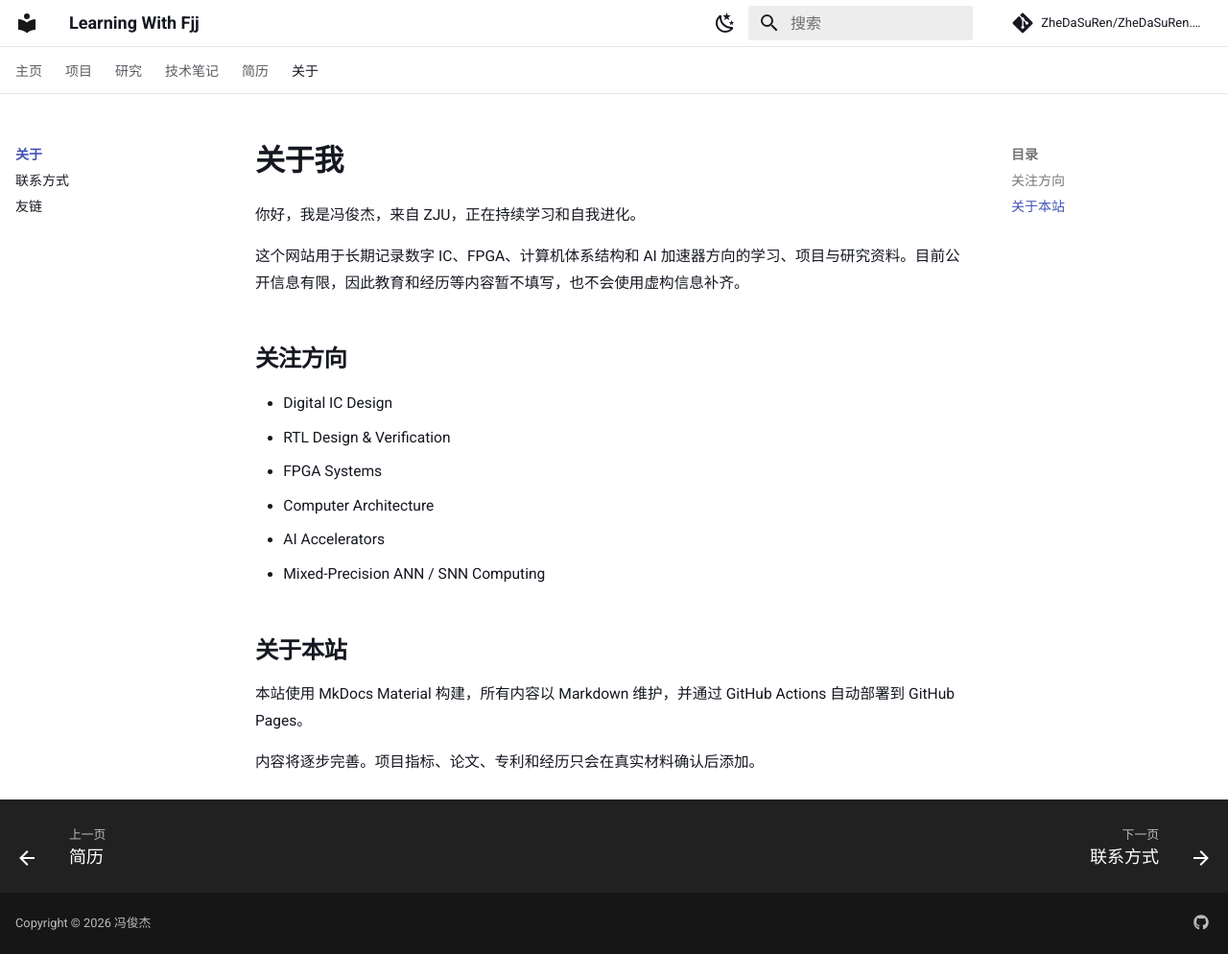
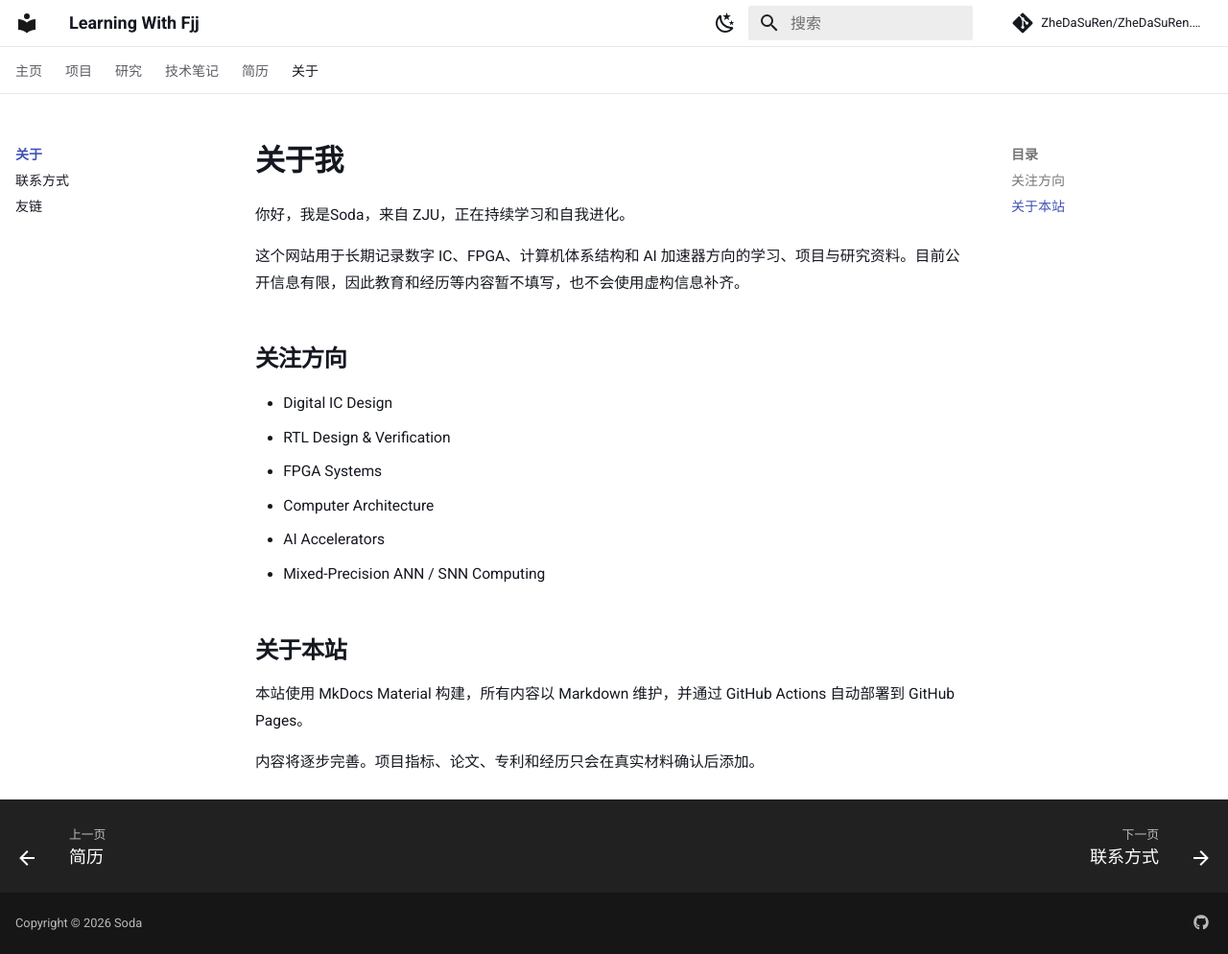
Before and after one commit to ZheDaSuRen/ZheDaSuRen.github.io, an MkDocs documentation site: the page built from docs/about/index.md, in a window 1280 px wide and 994 px high. Shown: the whole window at 96% size. Built offline with MkDocs 1.6.1 and Material for MkDocs 9.7.7, drawn with Linux system fonts in a browser that asks for light colours; a script that is not in the unit is left out; comment, search, counter and statistics services are not loaded.

Commit message:
删掉名字

```diff
--- a/docs/about/index.md
+++ b/docs/about/index.md
@@ -1,11 +1,11 @@
 ---
 title: 关于我
-description: 关于冯俊杰和这个技术网站
+description: 关于Soda和这个技术网站
 ---
 
 # 关于我
 
-你好，我是冯俊杰，来自 ZJU，正在持续学习和自我进化。
+你好，我是Soda，来自 ZJU，正在持续学习和自我进化。
 
 这个网站用于长期记录数字 IC、FPGA、计算机体系结构和 AI 加速器方向的学习、项目与研究资料。目前公开信息有限，因此教育和经历等内容暂不填写，也不会使用虚构信息补齐。
 
--- a/mkdocs.yml
+++ b/mkdocs.yml
@@ -1,11 +1,11 @@
 site_name: Learning With Fjj
-site_description: 冯俊杰的数字 IC、FPGA、计算机体系结构与 AI 加速器技术主页和知识库
-site_author: 冯俊杰
+site_description: Soda的数字 IC、FPGA、计算机体系结构与 AI 加速器技术主页和知识库
+site_author: Soda
 site_url: https://zhedasuren.github.io/
 repo_url: https://github.com/ZheDaSuRen/ZheDaSuRen.github.io
 repo_name: ZheDaSuRen/ZheDaSuRen.github.io
 edit_uri: ""
-copyright: Copyright &copy; 2026 冯俊杰
+copyright: Copyright &copy; 2026 Soda
 
 theme:
   name: material
```
